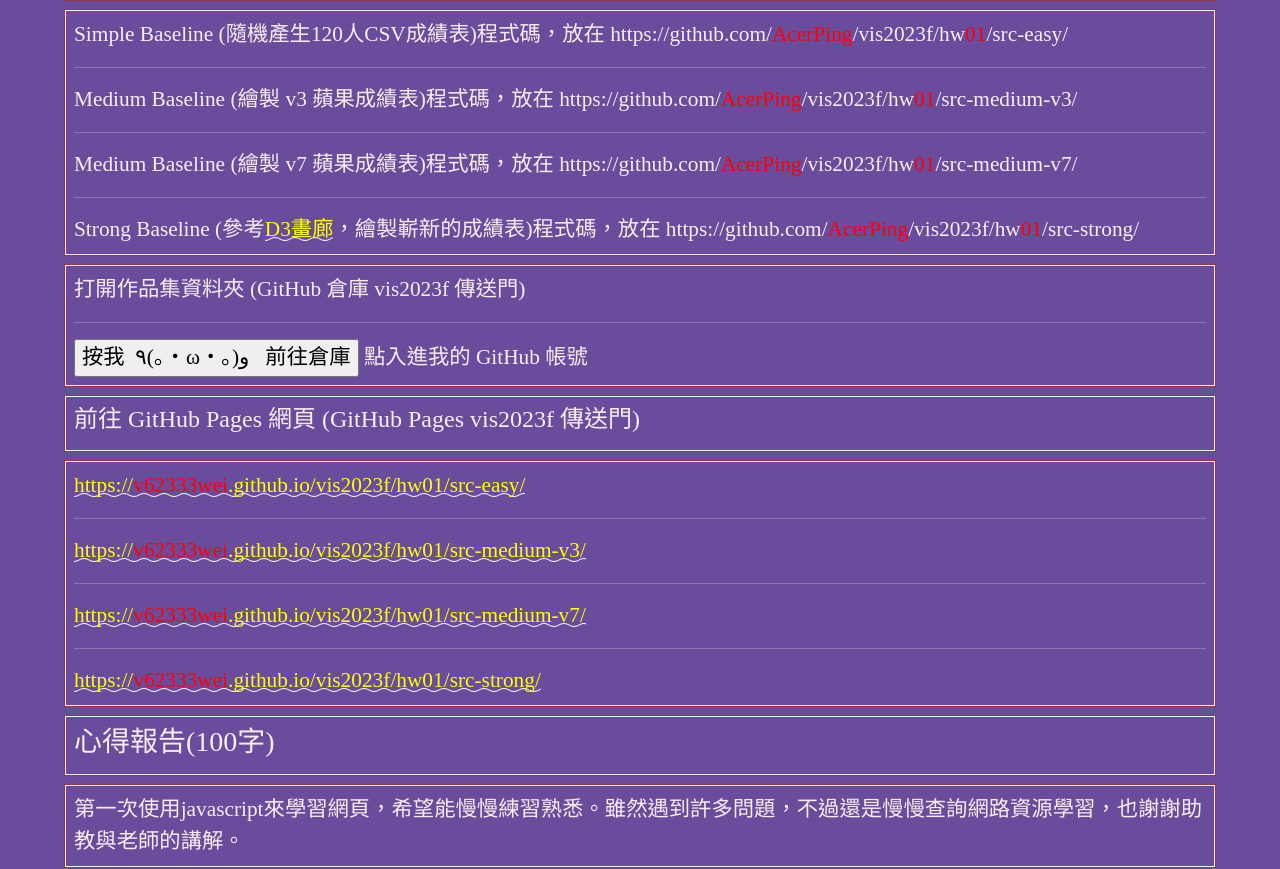
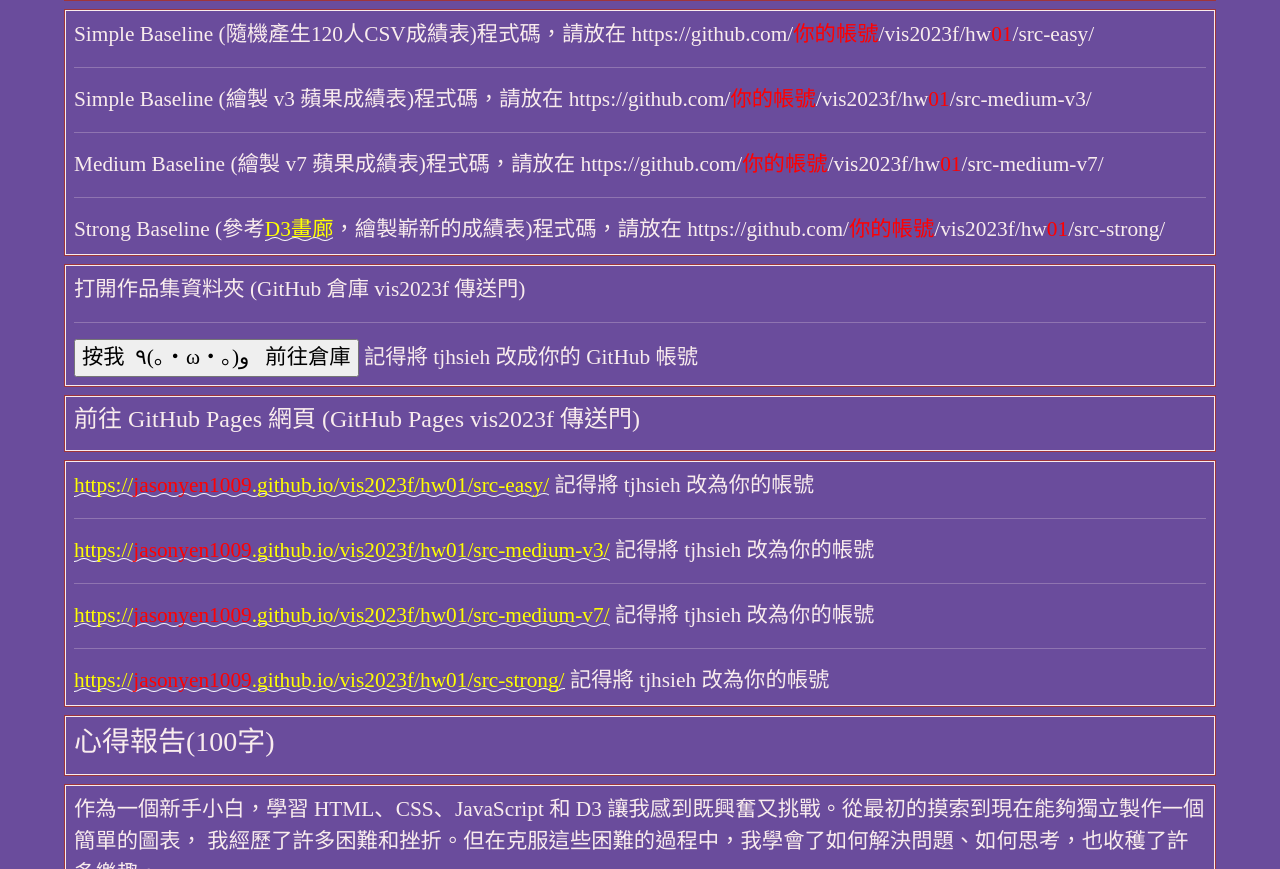
Before and after one commit to v62333wei/vis2023f, a plain HTML site: page hw01/index.html in a window 1280 px wide. Shown: the part 83-952 px from the top of the page. Drawn offline with nearby package versions, Linux system fonts and the light colour scheme; a web font is replaced by a local one.

Commit message:
Add files via upload

```diff
--- a/hw01/index.html
+++ b/hw01/index.html
@@ -1,8 +1,3 @@
-<!-- 範例程式碼：
-  https://github.com/Zhen1701/vis2023f/tree/main/hw01
-  https://github.com/MizuyoruTW/vis2023f/tree/main/hw01
-  https://github.com/HengWeiBin/vis2023f/tree/main/hw01 -->
-
 <!doctype html>
 <html lang="zh-Hant-TW">
 <head>
@@ -22,7 +17,13 @@
 <!-- https://alexlenail.me/NN-SVG/about.html -->
 <link rel="icon" href="../hw00/favicon.svg"/>
 <style type="text/css">
-    @import url('https://fonts.googleapis.com/css2?family=Noto+Serif+JP:wght@200&display=swap');
+
+  /* @import url('https://fonts.googleapis.com/css2?family=Noto+Serif+JP:wght@200&display=swap'); */
+
+  @font-face {
+    font-family:'CircleFont';
+    src: url(https://github.com/Circle472/ct2022s/raw/main/hw04/CircleFont_v2.woff2);
+  }
 
   table {
   border-collapse: collapse;
@@ -49,7 +50,7 @@
       -webkit-tap-highlight-color: rgba(0, 0, 0, 0);
       outline:none;
       font-size: 14px;
-        font-family: Trebuchet, Arial, sans-serif;
+      font-family: 'CircleFont', Trebuchet, Arial, sans-serif;
       font-weight: bold;
       cursor:pointer;
       border:1px solid #ddd;
@@ -84,7 +85,7 @@
   body {
     background-color: rgb(106, 76, 156); /* #6A4C9C */
     color: rgb(106, 76, 156);
-      font-family: 'Noto Serif JP', serif;
+    font-family: 'CircleFont', 'Noto Serif JP', serif;
   }
 
   .container-fluid {
@@ -181,16 +182,15 @@
   </div>
 
   <!-- ------------------------------------------------>
-
   <div class="row hw12">
     <div class="col-md-12 twenty">
-        Simple Baseline (隨機產生120人CSV成績表)程式碼，放在 https://github.com/<span style="color:red;">AcerPing</span>/vis2023f/hw<span style="color:red;">01</span>/src-easy/<br>
+      Simple Baseline (隨機產生120人CSV成績表)程式碼，請放在 https://github.com/<span style="color:red;">你的帳號</span>/vis2023f/hw<span style="color:red;">01</span>/src-easy/<br>
       <hr>
-        Medium Baseline (繪製 v3 蘋果成績表)程式碼，放在 https://github.com/<span style="color:red;">AcerPing</span>/vis2023f/hw<span style="color:red;">01</span>/src-medium-v3/<br>
+      Simple Baseline (繪製 v3 蘋果成績表)程式碼，請放在 https://github.com/<span style="color:red;">你的帳號</span>/vis2023f/hw<span style="color:red;">01</span>/src-medium-v3/<br>
       <hr>
-        Medium Baseline (繪製 v7 蘋果成績表)程式碼，放在 https://github.com/<span style="color:red;">AcerPing</span>/vis2023f/hw<span style="color:red;">01</span>/src-medium-v7/<br>
+      Medium Baseline (繪製 v7 蘋果成績表)程式碼，請放在 https://github.com/<span style="color:red;">你的帳號</span>/vis2023f/hw<span style="color:red;">01</span>/src-medium-v7/<br>
       <hr>
-        Strong Baseline (參考<a href="https://observablehq.com/@d3/gallery?utm_source=d3js-org&utm_medium=nav&utm_campaign=try-observable">D3畫廊</a>，繪製嶄新的成績表)程式碼，放在 https://github.com/<span style="color:red;">AcerPing</span>/vis2023f/hw<span style="color:red;">01</span>/src-strong/<br>
+      Strong Baseline (參考<a href="https://observablehq.com/@d3/gallery?utm_source=d3js-org&utm_medium=nav&utm_campaign=try-observable">D3畫廊</a>，繪製嶄新的成績表)程式碼，請放在 https://github.com/<span style="color:red;">你的帳號</span>/vis2023f/hw<span style="color:red;">01</span>/src-strong/<br>
     </div>
   </div>
 
@@ -199,8 +199,8 @@
       <div class="col-md-12 twenty">
         打開作品集資料夾 (GitHub 倉庫 vis2023f 傳送門)
         <hr>
-          <input type="button" name="back" onclick="location.href='https://github.com/AcerPing/vis2023f/'" value="按我  ٩(｡・ω・｡)و   前往倉庫">
-          點入進我的 GitHub 帳號
+        <input type="button" name="back" onclick="location.href='https://github.com/jasonyen1009/vis2023f/'" value="按我  ٩(｡・ω・｡)و   前往倉庫">
+        記得將 tjhsieh 改成你的 GitHub 帳號
       </div>
   </div>
 
@@ -215,13 +215,13 @@
   <!-- ------------------------------------------------>
   <div class="row hw12">
     <div class="col-md-12 twenty">
-        <a href="https://v62333wei.github.io/vis2023f/hw01/src-easy/index.html">https://<span style="color:red;">v62333wei</span>.github.io/vis2023f/hw01/src-easy/</a>
+      <a href="https://jasonyen1009.github.io/vis2023f/hw01/src-easy/index.html">https://<span style="color:red;">jasonyen1009</span>.github.io/vis2023f/hw01/src-easy/</a> 記得將 tjhsieh 改為你的帳號
       <hr>
-        <a href="https://v62333wei.github.io/vis2023f/hw01/src-medium-v3/index.html">https://<span style="color:red;">v62333wei</span>.github.io/vis2023f/hw01/src-medium-v3/</a>
+      <a href="https://jasonyen1009.github.io/vis2023f/hw01/src-medium-v3/index.html">https://<span style="color:red;">jasonyen1009</span>.github.io/vis2023f/hw01/src-medium-v3/</a> 記得將 tjhsieh 改為你的帳號
       <hr>
-        <a href="https://v62333wei.github.io/vis2023f/hw01/src-medium-v7/index.html">https://<span style="color:red;">v62333wei</span>.github.io/vis2023f/hw01/src-medium-v7/</a>
+      <a href="https://jasonyen1009.github.io/vis2023f/hw01/src-medium-v7/index.html">https://<span style="color:red;">jasonyen1009</span>.github.io/vis2023f/hw01/src-medium-v7/</a> 記得將 tjhsieh 改為你的帳號
       <hr>
-        <a href="https://v62333wei.github.io/vis2023f/hw01/src-strong/index.html">https://<span style="color:red;">v62333wei</span>.github.io/vis2023f/hw01/src-strong/</a>
+      <a href="https://jasonyen1009.github.io/vis2023f/hw01/src-strong/index.html">https://<span style="color:red;">jasonyen1009</span>.github.io/vis2023f/hw01/src-strong/</a> 記得將 tjhsieh 改為你的帳號
     </div>
   </div>
 
@@ -235,12 +235,12 @@
   <!-- ------------------------------------------------>
   <div class="row hw12">
     <div class="col-md-12 twenty">
-        第一次使用javascript來學習網頁，希望能慢慢練習熟悉。雖然遇到許多問題，不過還是慢慢查詢網路資源學習，也謝謝助教與老師的講解。
+      作為一個新手小白，學習 HTML、CSS、JavaScript 和 D3 讓我感到既興奮又挑戰。從最初的摸索到現在能夠獨立製作一個簡單的圖表，
+      我經歷了許多困難和挫折。但在克服這些困難的過程中，我學會了如何解決問題、如何思考，也收穫了許多樂趣。
     </div>
   </div>
 
   <!-- ------------------------------------------------>
-
   <div class="row hw12">
     <div class="col-md-12 twenty">
       <table>
@@ -259,7 +259,7 @@
         <tr>
           <td><input type="checkbox" class="flipswitch" id="myCheckbox2" checked></td>
           <td id='m2'>2</td>
-            <td>Medium baseline - 繪製 v3 蘋果成績表</td>
+          <td>Simple baseline - 繪製 v3 蘋果成績表</td>
         </tr>
         <tr>
           <td><input type="checkbox" class="flipswitch" id="myCheckbox3" checked></td>
@@ -276,7 +276,6 @@
   </div>
 
   <!-- ------------------------------------------------>
-
   <div class="row hw12">
     <div class="col-md-12 twenty">
       <h4>Simple baseline - 產生 Dummy CSV 虛構成績表</h4>
@@ -284,15 +283,18 @@
   </div>
 
   <!-- ------------------------------------------------>
-
   <div class="row hw12">
     <div class="col-md-12 twenty">
       <iframe width="100%" height="500" frameborder="0" style="background-color: #FFFFFF" src="./src-easy/index.html"></iframe>
+      <!--
+      <video id="video1" style="width:100%;max-width:100%;" controls="">
+        <source src="https://www.w3schools.com/html/mov_bbb.mp4" type="video/mp4">
+      </video>
+      -->
     </div>
   </div>
 
   <!-- ------------------------------------------------>
-
   <div class="row hw12">
     <div class="col-md-12 twenty">
       <h4>Medium baseline - 繪製 v3 蘋果成績表</h4>
@@ -300,15 +302,14 @@
   </div>
 
   <!-- ------------------------------------------------>
-
   <div class="row hw12">
     <div class="col-md-12 twenty">
       <iframe width="100%" height="500" frameborder="0" style="background-color: #FFFFFF" src="./src-medium-v3/index.html"></iframe>
     </div>
   </div>
 
+
   <!-- ------------------------------------------------>
-
   <div class="row hw12">
     <div class="col-md-12 twenty">
       <h4>Medium baseline - 繪製 v7 蘋果成績表</h4>
@@ -316,15 +317,14 @@
   </div>
 
   <!-- ------------------------------------------------>
-
   <div class="row hw12">
     <div class="col-md-12 twenty">
       <iframe width="100%" height="500" frameborder="0" style="background-color: #FFFFFF" src="./src-medium-v7/index.html"></iframe>
     </div>
   </div>
 
+
   <!-- ------------------------------------------------>
-
   <div class="row hw12">
     <div class="col-md-12 twenty">
       <h4>Strong baseline - 參考<a href="https://observablehq.com/@d3/gallery?utm_source=d3js-org&utm_medium=nav&utm_campaign=try-observable">D3畫廊</a>，繪製嶄新的成績表</h4>
@@ -332,14 +332,17 @@
   </div>
 
   <!-- ------------------------------------------------>
-
   <div class="row hw12">
     <div class="col-md-12 twenty">
       <iframe width="100%" height="500" frameborder="0" style="background-color: #FFFFFF" src="./src-strong/index.html"></iframe>
     </div>
   </div>
 
+
   <!-- ------------------------------------------------>
+
+  <!-- ------------------------------------------------>
+
 
 <script>
   $(function() {
```
Lines whose indentation alone changed are shown as unchanged.
